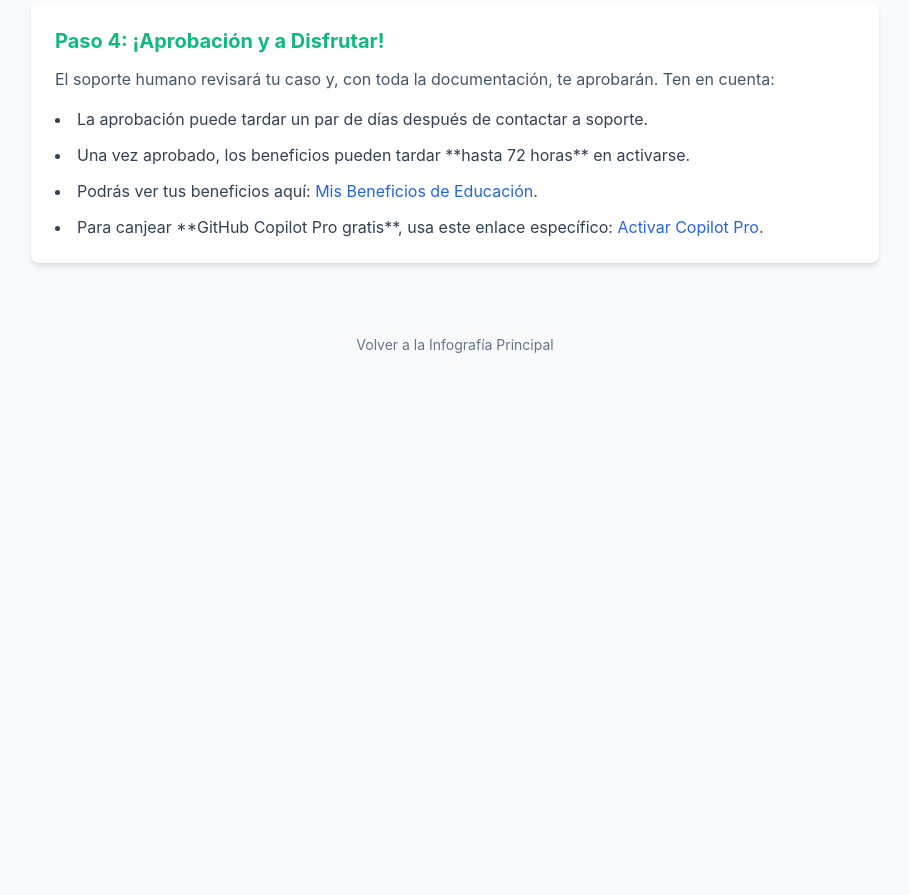
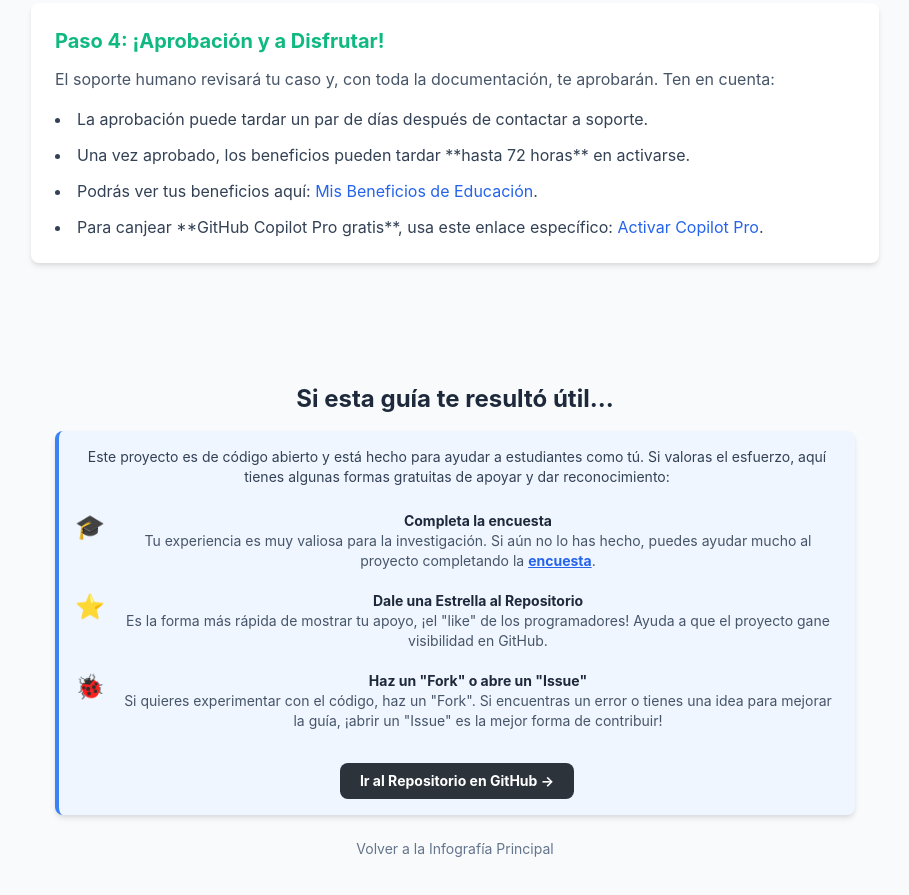
Before and after one commit to MiyoBran/companero-de-codigo, a plain HTML site: page guia-github-student-pack.html in a window 1280 px wide. Shown: the part 2765-3660 px from the top of the page, without its empty margins (185-1094 px from the left). Before the commit the page ends 3168 px from the top, so only its background shows below. Drawn offline with nearby package versions, Linux system fonts and the light colour scheme.

Commit message:
Reconocimiento Guia

```diff
--- a/guia-github-student-pack.html
+++ b/guia-github-student-pack.html
@@ -208,7 +208,52 @@ El texto a traducir es el siguiente:
         </section>
 
         <footer class="text-center p-6 text-slate-500 text-sm mt-12">
-            <p><a href="index.html" class="hover:underline">Volver a la Infografía Principal</a></p>
+
+            <section id="apoyo" class="mt-12">
+                <h2 class="text-2xl font-bold text-center mb-4 text-slate-800">Si esta guía te resultó útil...</h2>
+                <div class="card alert-card alert-info">
+                    <p class="text-center text-slate-700 mb-6">
+                        Este proyecto es de código abierto y está hecho para ayudar a estudiantes como tú. Si valoras el
+                        esfuerzo, aquí tienes algunas formas gratuitas de apoyar y dar reconocimiento:
+                    </p>
+                    <div class="space-y-5">
+                        <div class="flex items-start">
+                            <span class="text-2xl mr-3">🎓</span>
+                            <div>
+                                <h4 class="font-bold text-slate-800">Completa la encuesta</h4>
+                                <p class="text-slate-600">Tu experiencia es muy valiosa para la investigación. Si aún no
+                                    lo has hecho, puedes ayudar mucho al proyecto completando la <a
+                                        href="https://forms.gle/d4fgZnT2ybJTU4iz8" target="_blank" rel="noopener"
+                                        class="font-bold text-blue-600 underline hover:text-blue-700">encuesta</a>.</p>
+                            </div>
+                        </div>
+                        <div class="flex items-start">
+                            <span class="text-2xl mr-3">⭐</span>
+                            <div>
+                                <h4 class="font-bold text-slate-800">Dale una Estrella al Repositorio</h4>
+                                <p class="text-slate-600">Es la forma más rápida de mostrar tu apoyo, ¡el "like" de los
+                                    programadores! Ayuda a que el proyecto gane visibilidad en GitHub.</p>
+                            </div>
+                        </div>
+                        <div class="flex items-start">
+                            <span class="text-2xl mr-3">🐞</span>
+                            <div>
+                                <h4 class="font-bold text-slate-800">Haz un "Fork" o abre un "Issue"</h4>
+                                <p class="text-slate-600">Si quieres experimentar con el código, haz un "Fork". Si
+                                    encuentras un error o tienes una idea para mejorar la guía, ¡abrir un "Issue" es la
+                                    mejor forma de contribuir!</p>
+                            </div>
+                        </div>
+                    </div>
+                    <div class="text-center mt-8">
+                        <a href="https://github.com/MiyoBran/companero-de-codigo" target="_blank" rel="noopener"
+                            class="inline-block bg-[#2d333b] hover:bg-[#424a55] text-white font-bold py-2 px-5 rounded-lg transition-colors">
+                            Ir al Repositorio en GitHub &rarr;
+                        </a>
+                    </div>
+                </div>
+            </section>
+                        <p><a href="index.html" class="hover:underline">Volver a la Infografía Principal</a></p>
         </footer>
 
     </main>
```
